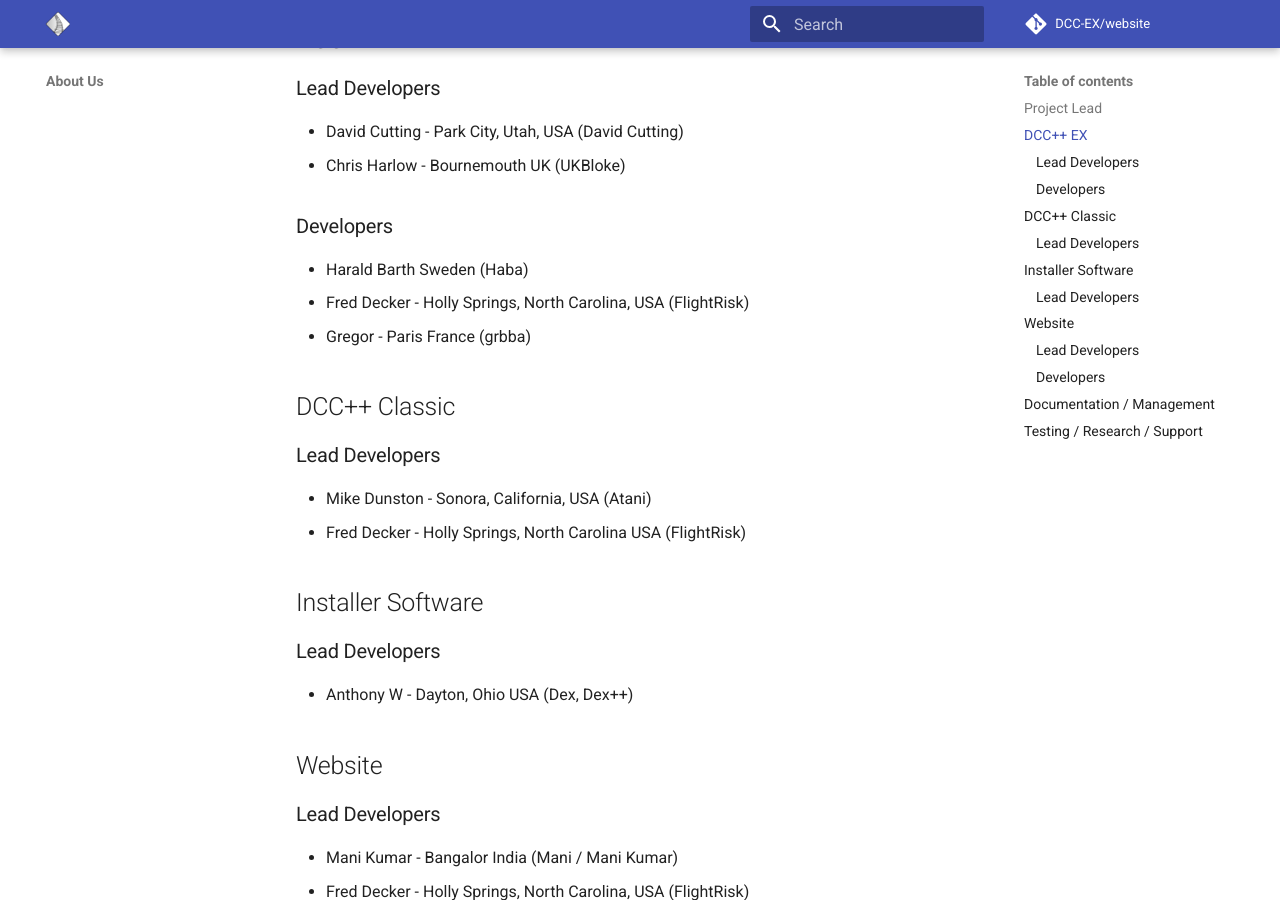
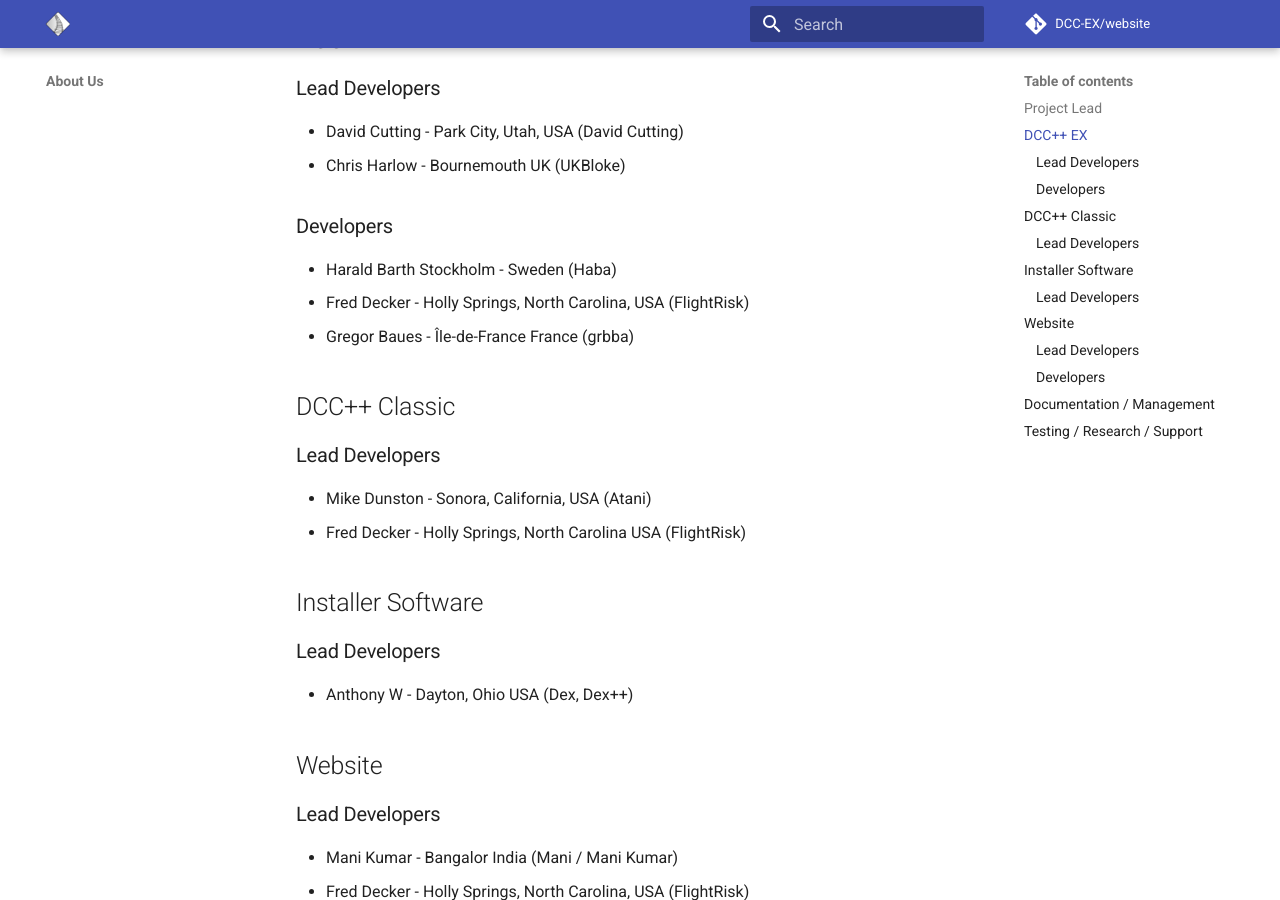
Before and after one commit to DCC-EX/website, an MkDocs documentation site: the page built from docs/about/about-us.md, in a window 1280 px wide and 900 px high, scrolled down 752 px. Built offline with MkDocs 1.6.1 and Material for MkDocs 9.7.7, drawn with Linux system fonts in a browser that asks for light colours; comment, search, counter and statistics services are not loaded.

Commit message:
Add info on team member to about

```diff
--- a/docs/about/about-us.md
+++ b/docs/about/about-us.md
@@ -27,9 +27,9 @@ _Names below in parenthesis are screen names on Trainboard and Discord_
 
 ### Developers
 
-* Harald Barth Sweden (Haba)
+* Harald Barth Stockholm - Sweden (Haba)
 * Fred Decker - Holly Springs, North Carolina, USA (FlightRisk)
-* Gregor - Paris France (grbba)
+* Gregor Baues - Île-de-France France (grbba)
 
 ## DCC++ Classic
 
```
Also changed, not shown: docs/images/dccpp_starter.png.
